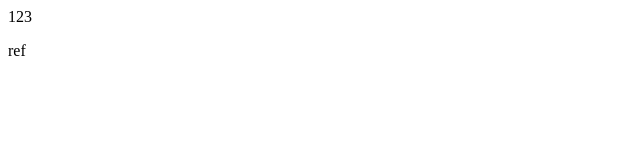
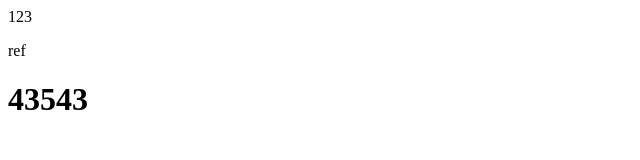
Before and after one commit to Ayaneru658995/123, a plain HTML site: page index.html in a window 1280 px wide. Shown: the whole page, without its empty margins (0-640 px from the left). Drawn offline with Linux system fonts and the light colour scheme.

Commit message:
添加h1

```diff
--- a/index.html
+++ b/index.html
@@ -8,5 +8,6 @@
 <body>
   <div>123</div>
   <p>ref</p>
+  <h1>43543</h1>
 </body>
 </html>
```
